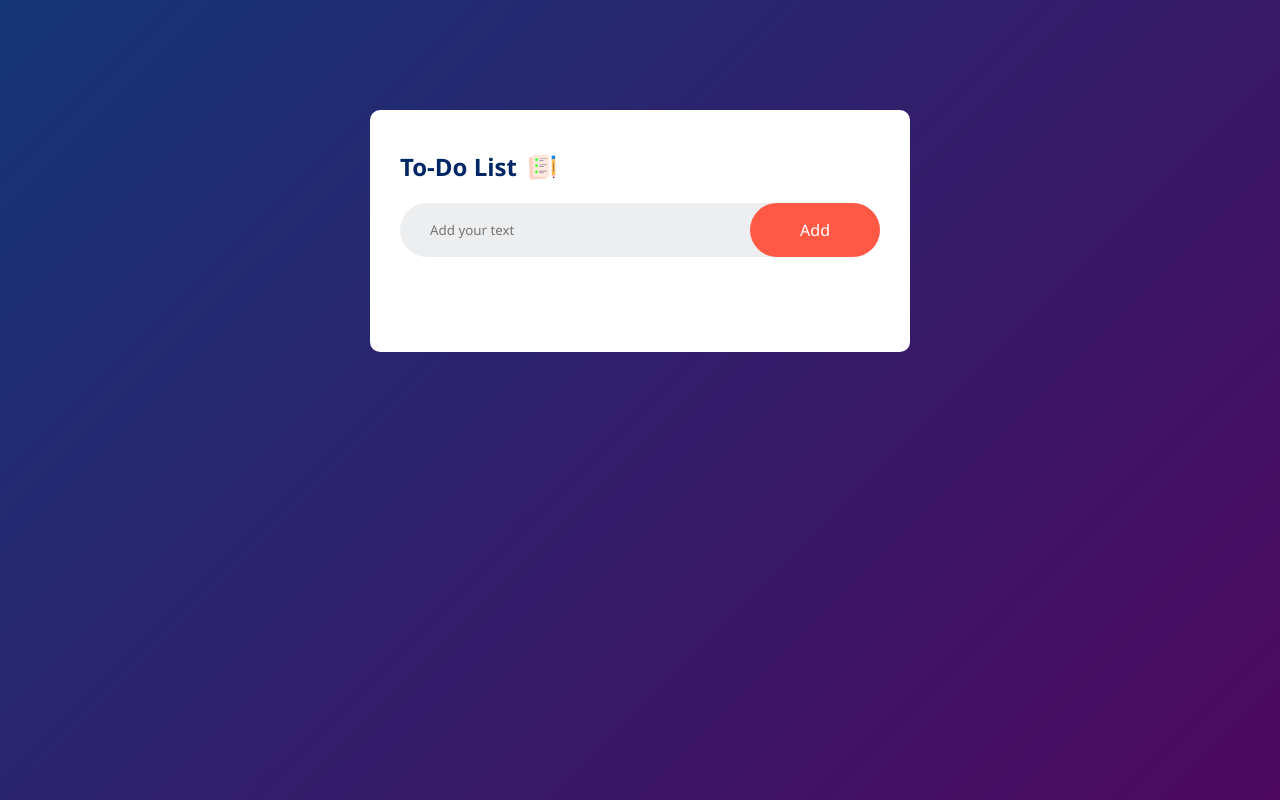
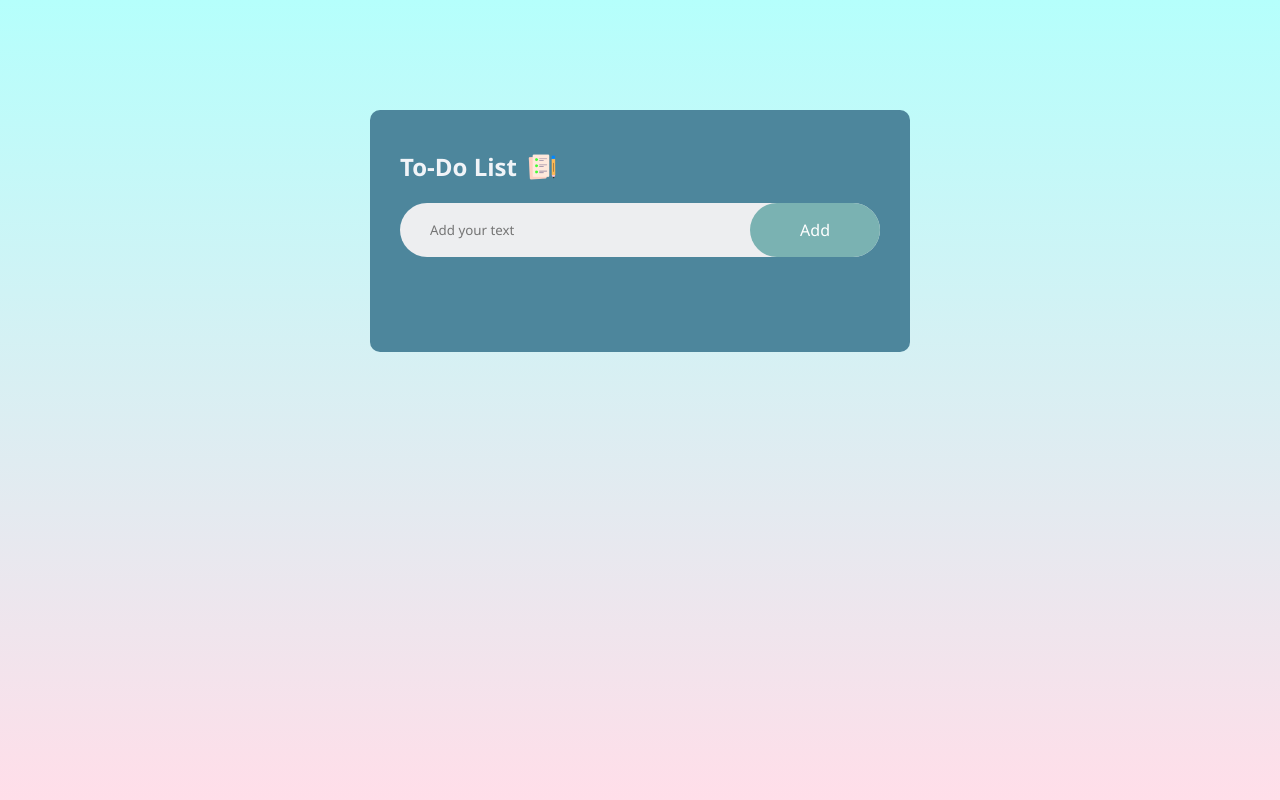
Before and after one commit to narayan2111/To-Do-List-App, a plain HTML site: page index.html in a window 1280 px wide. Drawn offline with Linux system fonts and the light colour scheme.

Commit message:
Changed the background

```diff
--- a/style.css
+++ b/style.css
@@ -8,20 +8,20 @@
 .container{
     width: 100%;
     height: 100vh;
-    background: linear-gradient(135deg,#153677,#4e085f);
+    background: linear-gradient(0deg,#ffdee9,#b5fffc);
     padding: 10px;
 }
 
 .todo-app{
     width: 100%;
     max-width: 540px;
-    background: #fff;
+    background: #4d869c;
     margin: 100px auto 20px;
     padding: 40px 30px 70px;
     border-radius: 10px;
 }
 .todo-app h2{
-    color: #002765;
+    color: #f1f4f8;
     display: flex;
     align-items: center;
     margin-bottom: 20px;
@@ -55,7 +55,7 @@ button{
     border:none;
     outline: none;
     padding: 16px 50px;
-    background:#ff5945;
+    background:#7ab2b2;
     color:#fff;
     font-size: 16px;
     cursor: pointer;
@@ -83,12 +83,13 @@ ul li::before{
     left: 8px;
 }
 ul li.checked{
-    color:#555;
+    color:#ece3e3;
     text-decoration: line-through;
 }
 
 ul li.checked::before{
     background-image: url(images/checked.png);
+
 }
 ul li span{
     position: absolute;
```
